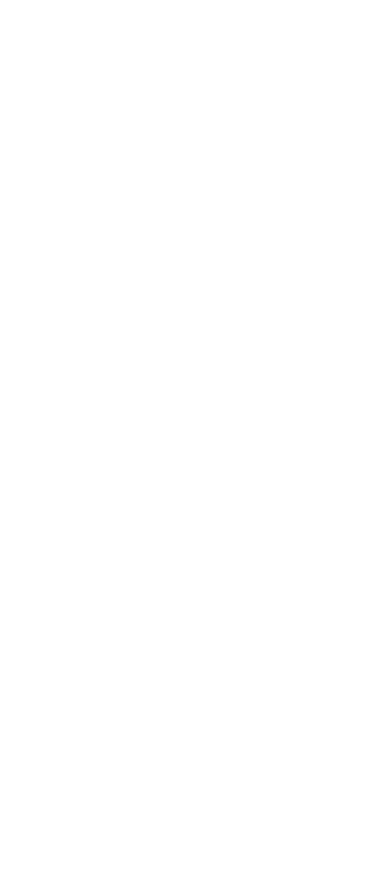
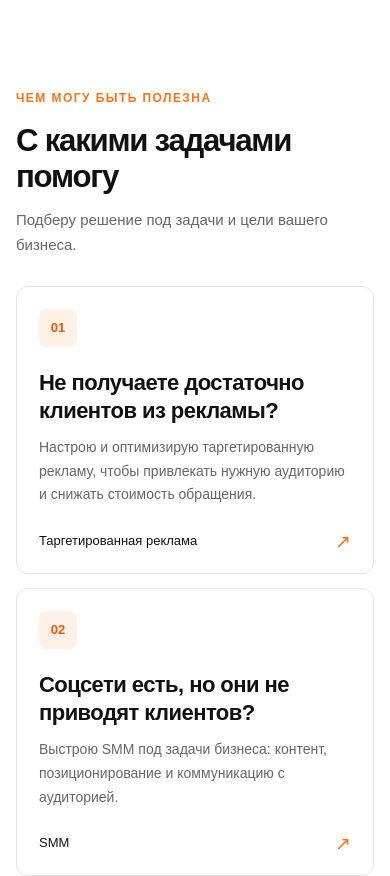
Before and after one commit to Kaydjen/nataliia-personal-site, a Next.js app: page / in a window 390 px wide. Shown: the part 760-1636 px from the top of the page. Before the commit the page ends 844 px from the top, so only its background shows below. Built offline with nearby package versions, Linux system fonts and the light colour scheme.

Commit message:
feat: add tasks

```diff
--- a/app/page.tsx
+++ b/app/page.tsx
@@ -1,12 +1,14 @@
 import Header from "@/components/Header/Header";
 import styles from "./page.module.css";
 import Hero from "@/components/Hero/Hero";
+import Tasks from "@/components/Tasks/Tasks";
 
 export default function Home() {
   return (
     <main className={styles.page}>
       <Header />
       <Hero />
+      <Tasks />
     </main>
   );
 }
--- /dev/null
+++ b/components/Tasks/Tasks.module.css
@@ -0,0 +1,254 @@
+.tasks {
+    padding: 88px 0 104px;
+}
+
+.container {
+    width: min(100% - 80px, 1400px);
+    margin: 0 auto;
+}
+
+.heading {
+    max-width: 680px;
+    margin-bottom: 40px;
+}
+
+.eyebrow {
+    display: block;
+    margin-bottom: 16px;
+
+    color: var(--accent);
+
+    font-size: 12px;
+    font-weight: 600;
+    letter-spacing: 0.12em;
+}
+
+.title {
+    margin: 0;
+
+    font-size: clamp(30px, 3.2vw, 44px);
+    font-weight: 700;
+    line-height: 1.15;
+    letter-spacing: -0.04em;
+}
+
+.description {
+    max-width: 560px;
+    margin: 16px 0 0;
+
+    color: var(--muted);
+    font-size: 16px;
+    line-height: 1.7;
+}
+
+.grid {
+    display: grid;
+    grid-template-columns: repeat(3, minmax(0, 1fr));
+    gap: 20px;
+}
+
+.card {
+    min-width: 0;
+    min-height: 320px;
+    padding: 28px;
+
+    display: flex;
+    flex-direction: column;
+
+    border: 1px solid var(--border);
+    border-radius: 12px;
+
+    background: var(--background);
+
+    transition:
+        transform 0.2s ease,
+        border-color 0.2s ease,
+        box-shadow 0.2s ease;
+}
+
+.number {
+    width: 38px;
+    height: 38px;
+
+    display: grid;
+    place-items: center;
+
+    border-radius: 8px;
+    background: #fff1e7;
+    color: var(--accent-hover);
+
+    font-size: 13px;
+    font-weight: 600;
+}
+
+.cardContent {
+    margin-top: 28px;
+}
+
+.cardTitle {
+    margin: 0;
+
+    font-size: clamp(20px, 1.8vw, 24px);
+    font-weight: 600;
+    line-height: 1.3;
+    letter-spacing: -0.025em;
+}
+
+.cardDescription {
+    margin: 14px 0 0;
+
+    color: var(--muted);
+    font-size: 15px;
+    line-height: 1.7;
+}
+
+.cardFooter {
+    margin-top: auto;
+    padding-top: 28px;
+
+    display: flex;
+    align-items: center;
+    justify-content: space-between;
+    gap: 12px;
+
+    color: var(--foreground);
+    font-size: 13px;
+    font-weight: 500;
+}
+
+.arrow {
+    color: var(--accent);
+    font-size: 19px;
+    line-height: 1;
+
+    transition: transform 0.2s ease;
+}
+
+.additionalTask {
+    margin: 28px 0 0;
+
+    color: var(--muted);
+    font-size: 14px;
+    line-height: 1.7;
+}
+
+.additionalLink {
+    color: var(--foreground);
+    font-weight: 500;
+
+    transition: color 0.2s ease;
+}
+
+.additionalLink:focus-visible {
+    outline: 2px solid var(--accent);
+    outline-offset: 4px;
+    border-radius: 2px;
+}
+
+@media (hover: hover) and (pointer: fine) {
+    .card:hover {
+        transform: translateY(-3px);
+        border-color: #f4b183;
+        box-shadow: 0 10px 28px rgb(0 0 0 / 4%);
+    }
+
+    .card:hover .arrow {
+        transform: translate(2px, -2px);
+    }
+
+    .additionalLink:hover {
+        color: var(--accent-hover);
+    }
+}
+
+@media (max-width: 1000px) {
+    .card {
+        padding: 22px;
+    }
+
+    .grid {
+        gap: 16px;
+    }
+}
+
+@media (max-width: 768px) {
+    .tasks {
+        padding: 64px 0 76px;
+    }
+
+    .grid {
+        grid-template-columns: repeat(2, minmax(0, 1fr));
+    }
+
+    .card:last-child {
+        grid-column: 1 / -1;
+    }
+}
+
+@media (max-width: 540px) {
+    .tasks {
+        padding: 48px 0 56px;
+    }
+
+    .container {
+        width: min(100% - 32px, 480px);
+    }
+
+    .heading {
+        margin-bottom: 28px;
+    }
+
+    .title {
+        font-size: clamp(28px, 8vw, 36px);
+    }
+
+    .description {
+        margin-top: 12px;
+        font-size: 15px;
+    }
+
+    .grid {
+        grid-template-columns: 1fr;
+        gap: 14px;
+    }
+
+    .card,
+    .card:last-child {
+        min-height: 0;
+        grid-column: auto;
+    }
+
+    .card {
+        padding: 22px;
+    }
+
+    .cardContent {
+        margin-top: 22px;
+    }
+
+    .cardTitle {
+        font-size: 22px;
+    }
+
+    .cardDescription {
+        margin-top: 10px;
+        font-size: 14px;
+    }
+
+    .cardFooter {
+        padding-top: 24px;
+    }
+
+    .additionalTask {
+        margin-top: 24px;
+    }
+}
+
+@media (prefers-reduced-motion: reduce) {
+
+    .card,
+    .arrow,
+    .additionalLink {
+        transition: none;
+    }
+}
--- /dev/null
+++ b/components/Tasks/Tasks.tsx
@@ -0,0 +1,79 @@
+import Link from "next/link";
+import styles from "./Tasks.module.css";
+
+const tasks = [
+  {
+    number: "01",
+    title: "Не получаете достаточно клиентов из рекламы?",
+    description:
+      "Настрою и оптимизирую таргетированную рекламу, чтобы привлекать нужную аудиторию и снижать стоимость обращения.",
+    category: "Таргетированная реклама",
+  },
+  {
+    number: "02",
+    title: "Соцсети есть, но они не приводят клиентов?",
+    description:
+      "Выстрою SMM под задачи бизнеса: контент, позиционирование и коммуникацию с аудиторией.",
+    category: "SMM",
+  },
+  {
+    number: "03",
+    title: "Продвижение есть, но нет понятной системы?",
+    description:
+      "Помогу определить аудиторию, предложение и каналы продвижения и собрать маркетинг в единую систему.",
+    category: "Маркетинговая стратегия",
+  },
+];
+
+export default function Tasks() {
+  return (
+    <section
+      id="services"
+      className={styles.tasks}
+      aria-labelledby="tasks-title"
+    >
+      <div className={styles.container}>
+        <div className={styles.heading}>
+          <span className={styles.eyebrow}>ЧЕМ МОГУ БЫТЬ ПОЛЕЗНА</span>
+
+          <h2 id="tasks-title" className={styles.title}>
+            С какими задачами помогу
+          </h2>
+
+          <p className={styles.description}>
+            Подберу решение под задачи и цели вашего бизнеса.
+          </p>
+        </div>
+
+        <div className={styles.grid}>
+          {tasks.map((task) => (
+            <article key={task.number} className={styles.card}>
+              <span className={styles.number}>{task.number}</span>
+
+              <div className={styles.cardContent}>
+                <h3 className={styles.cardTitle}>{task.title}</h3>
+
+                <p className={styles.cardDescription}>{task.description}</p>
+              </div>
+
+              <div className={styles.cardFooter}>
+                <span>{task.category}</span>
+
+                <span className={styles.arrow} aria-hidden="true">
+                  ↗
+                </span>
+              </div>
+            </article>
+          ))}
+        </div>
+
+        <p className={styles.additionalTask}>
+          Не нашли свою задачу?{" "}
+          <Link href="#contacts" className={styles.additionalLink}>
+            Расскажите, что вам нужно →
+          </Link>
+        </p>
+      </div>
+    </section>
+  );
+}
```
Also changed, not shown: components/Hero/Hero.tsx (+9 -6 lines).
